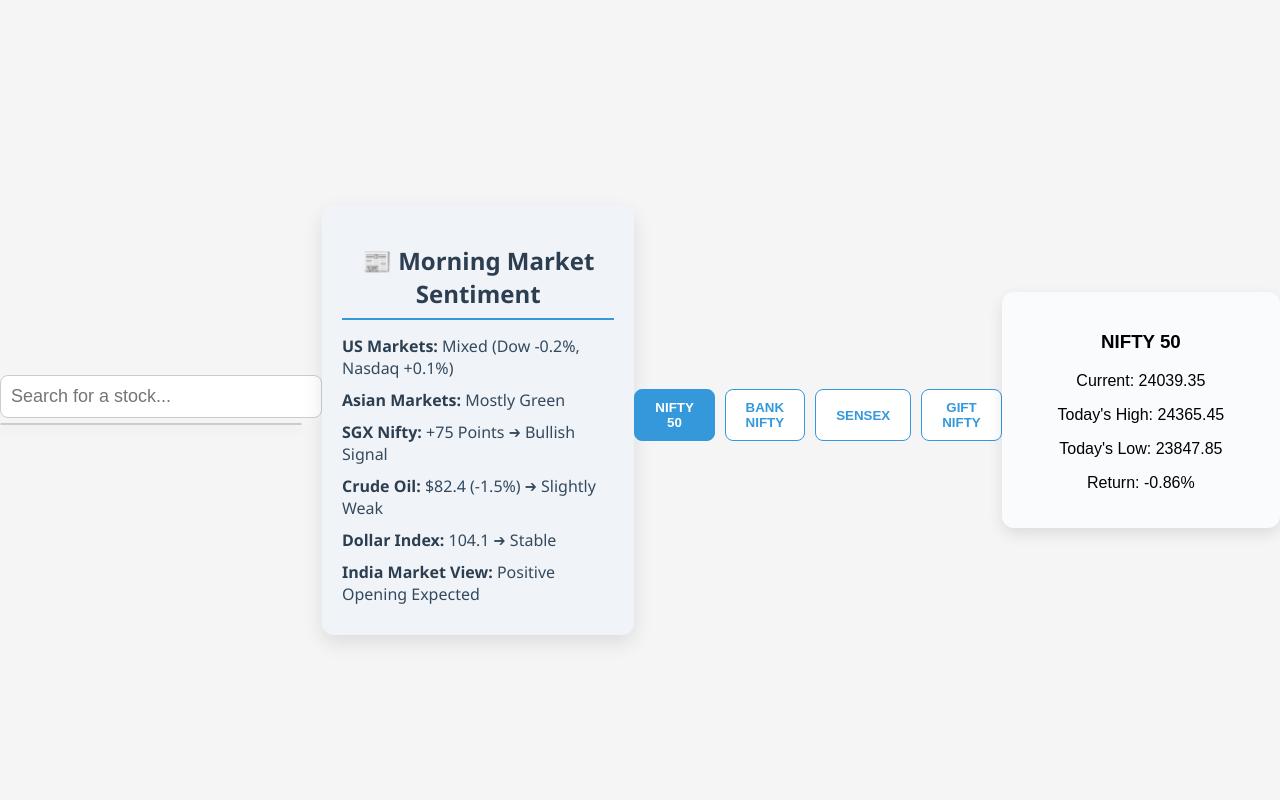
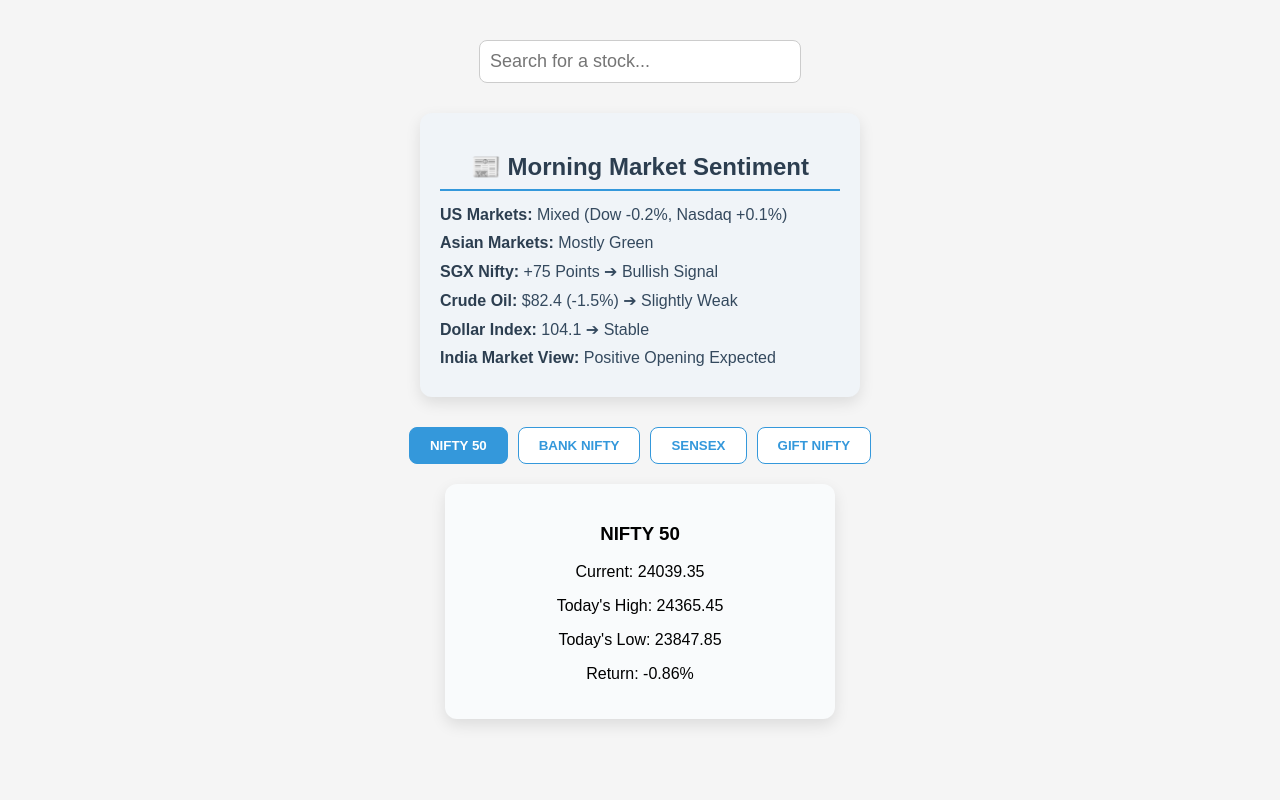
Before and after one commit to MrTradeBuddy/stock-analysis, a FastAPI app: page / in a window 1280 px wide. Run offline with FastAPI, Linux system fonts and the light colour scheme.

Commit message:
Update style.css

```diff
--- a/static/style.css
+++ b/static/style.css
@@ -1,14 +1,16 @@
 body {
     display: flex;
-    justify-content: center;
+    flex-direction: column;
     align-items: center;
-    height: 100vh;
+    padding: 20px;
+    font-family: Arial, sans-serif;
     background-color: #f5f5f5;
-    font-family: Arial, sans-serif;
     margin: 0;
 }
 
+/* Search */
 .search-container {
+    margin-top: 20px;
     text-align: center;
 }
 
@@ -21,41 +23,20 @@ input[type="text"] {
     outline: none;
 }
 
-.suggestions {
-    margin-top: 5px;
-    border: 1px solid #ccc;
-    width: 300px;
-    background: white;
-    border-radius: 8px;
-    overflow: hidden;
-    max-height: 200px;
-    overflow-y: auto;
-    box-shadow: 0px 4px 10px rgba(0, 0, 0, 0.1);
-}
-
-.suggestions div {
-    padding: 10px;
-    cursor: pointer;
-}
-
-.suggestions div:hover {
-    background-color: #f0f0f0;
-}
-
+/* Sentiment Card */
 .sentiment-card {
-    margin-top: 40px;
+    margin-top: 30px;
     padding: 20px;
     width: 400px;
     background: #f0f4f8;
     border-radius: 12px;
-    box-shadow: 0px 8px 20px rgba(0, 0, 0, 0.1);
-    font-family: 'Segoe UI', Tahoma, Geneva, Verdana, sans-serif;
+    box-shadow: 0px 6px 15px rgba(0, 0, 0, 0.1);
+    text-align: center;
 }
 
 .sentiment-card h2 {
     font-size: 24px;
     margin-bottom: 15px;
-    text-align: center;
     color: #2c3e50;
     border-bottom: 2px solid #3498db;
     padding-bottom: 8px;
@@ -65,12 +46,15 @@ input[type="text"] {
     margin-bottom: 10px;
     font-size: 16px;
     color: #34495e;
+    text-align: left;
 }
 
 .sentiment-title {
     font-weight: bold;
     color: #2c3e50;
 }
+
+/* Tabs */
 .market-tabs {
     display: flex;
     justify-content: center;
@@ -99,6 +83,7 @@ input[type="text"] {
     color: white;
 }
 
+/* Market Data */
 .market-data-container {
     margin-top: 20px;
     padding: 20px;
```
